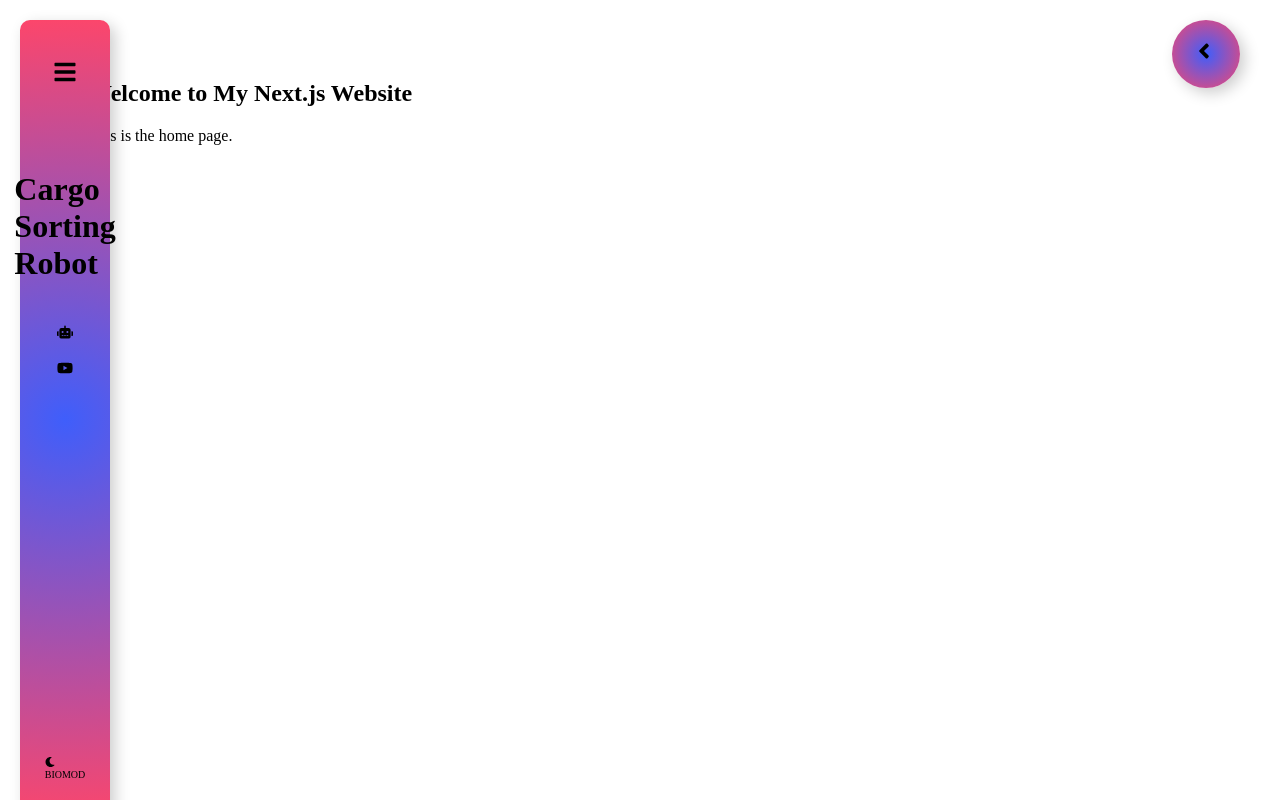
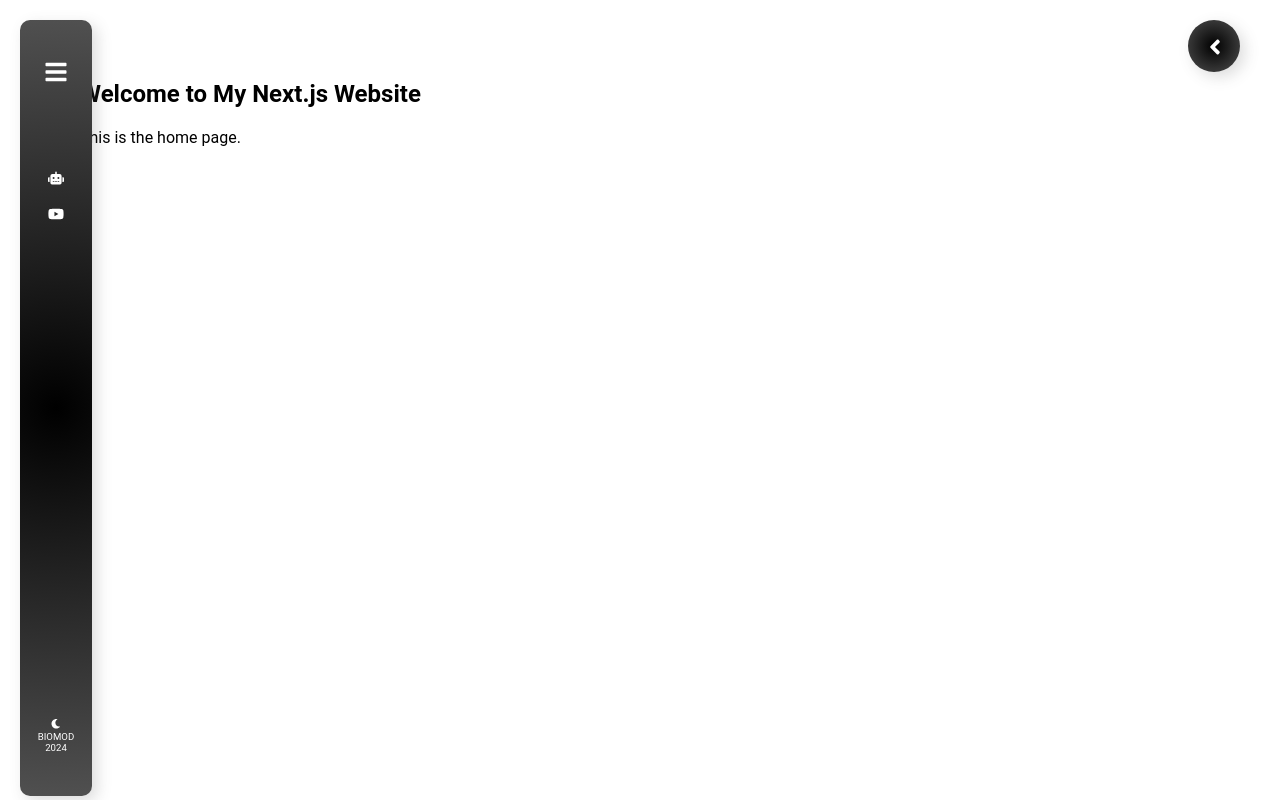
Before and after one commit to sbeeredd04/TBD, a Next.js app in the folder biomod24/: page / in a window 1280 px wide. Built offline with nearby package versions, Linux system fonts and the light colour scheme.

Commit message:
Color coding done Navbar and Sidebar setup with CSS

```diff
--- a/biomod24/src/app/components/Navbar.module.css
+++ b/biomod24/src/app/components/Navbar.module.css
@@ -12,15 +12,16 @@
     display: flex;
     align-items: center;
     transition: width 1s !important;
-    width: 48px;
-    height: 48px;
+    width: 32px;
+    height: 32px;
     overflow: hidden;
     margin-right: 20px;
   }
 
   .navbarContainer:hover {
     width: auto;
-    height: 48px;
+    height: 32px;
+    color: var(--sidebar-bg);
   }
 
   .navItems {
@@ -39,8 +40,9 @@
   }
 
   .navItem {
+    text-decoration: none;
     padding: 10px 20px;
-    color: var(--sidebar-color);
+    color: var(--sidebar-bg);
     cursor: pointer;
     white-space: nowrap;
     margin-left: 10px;
@@ -49,14 +51,15 @@
   .navItem:hover {
     background: var(--menu-item-hover);
     border-radius: 5px;
-    color: var(--sidebar-bg);
+    color: var(--sidebar-color);
   }
 
   .menuIcon {
     font-size: 24px;
     cursor: pointer;
-    color: var(--sidebar-color);
-    margin-left: 10px;
+    color: var(--sidebar-bg);
+    margin-top: 8px;
+    padding: 5px;
   }
 
   .icon {
--- a/biomod24/src/app/components/Sidebar.js
+++ b/biomod24/src/app/components/Sidebar.js
@@ -29,7 +29,7 @@ const Sidebar = () => {
       </div>
       <div className={styles.menuItems}>
         <div className={styles.menuItem}>
-          <h1>Cargo Sorting Robot</h1>
+          <span><h2>Cargo Sorting Robot</h2></span>
         </div>
         <div className={styles.menuItem}>
           <FaRobot />
@@ -44,7 +44,9 @@ const Sidebar = () => {
         <div className={styles.themeToggle} onClick={toggleTheme}>
           {theme === 'light' ? <FaMoon /> : <FaSun />}
         </div>
-        BIOMOD
+        <div className={styles.footerText}>
+          BIOMOD 2024
+        </div>
       </div>
     </div>
   );
--- a/biomod24/src/app/components/Sidebar.module.css
+++ b/biomod24/src/app/components/Sidebar.module.css
@@ -4,8 +4,8 @@
     position: fixed;
     top: 0;
     left: 0;
-    height: 95%;
-    width: 50px;
+    height: 92%;
+    width: 32px;
     background: var(--sidebar-bg);
     transition: width 0.5s;
     display: flex;
@@ -22,14 +22,14 @@
   }
 
   .sidebarContainer:hover {
-    width: 200px;
+    width: 10%;
   }
 
   .menuIcon {
     margin: 20px;
     font-size: 24px;
     cursor: pointer;
-    color: var(--sidebar-color);
+    color: var(--sidebar-bg);
   }
 
   .menuItems {
@@ -39,6 +39,7 @@
     flex-direction: column;
     align-items: center;
     padding-top: 30px;
+    color: var(--sidebar-bg);
   }
 
   .menuItem {
@@ -46,7 +47,7 @@
     padding: 10px;
     display: flex;
     align-items: center;
-    color: var(--sidebar-color);
+    color: var(--sidebar-bg);
     cursor: pointer;
     justify-content: center;
     transition: justify-content 0.3s;
@@ -54,7 +55,9 @@
 
   .menuItem:hover {
     background: var(--menu-item-hover);
-    color: var(--sidebar-bg);
+    color: var(--sidebar-color);
+    border-radius: 16px;
+    padding: 10%;
   }
 
   .sidebarContainer:hover .menuItem {
@@ -70,8 +73,22 @@
     display: inline;
   }
 
+  .sidebarContainer:hover .footer {
+    display: block;
+    box-shadow: 5px 5px 20px var(--box-shadow-color);
+  }
+
   .footer {
-    font-size: 10px;
-    padding: 20px;
+    font-size: 1.2vh;
+    padding: 10% 40%;
+    color: var(--sidebar-bg);
+    text-align: center;
+    border-radius: 16px;
+    margin: 20px;
+    cursor: pointer;
+  }
+
+  .footer:hover {
     color: var(--footer-color);
+    background-color: var(--sidebar-bg);
   }
--- a/biomod24/src/app/layout.js
+++ b/biomod24/src/app/layout.js
@@ -15,10 +15,9 @@ export default function RootLayout({ children }) {
   return (
     <html lang="en">
       <body>
-      <Sidebar />
-      <Navbar />
         <main style={{ marginLeft: '80px', marginTop: '80px', transition: 'margin-left 0.3s' }}>
-
+        <Sidebar />
+        <Navbar />
         {children}
         </main>
       </body>
--- a/biomod24/src/app/styles/globals.css
+++ b/biomod24/src/app/styles/globals.css
@@ -4,23 +4,27 @@
   --sidebar-bg: #ffffff;
   --sidebar-color: #000000;
   --menu-item-hover: #e0e0e0;
-  --bg-gradient-start: rgba(63, 94, 251, 1);
-  --bg-gradient-end: rgba(252, 70, 107, 1);
-  --box-shadow-color: rgba(0, 0, 0, 0.2);
+  --bg-gradient-start: rgb(0, 0, 0);
+  --bg-gradient-end: rgb(80, 80, 80);
+  --box-shadow-color: rgba(80, 80, 80, 0.2);
   --footer-color: #000000;
 }
 
 [data-theme='dark'] {
-  --sidebar-bg: #111111;
+  --sidebar-bg: #000;
   --sidebar-color: #ffffff;
-  --menu-item-hover: #333333;
-  --bg-gradient-start: rgba(63, 94, 251, 1);
-  --bg-gradient-end: rgba(252, 70, 107, 1);
-  --box-shadow-color: rgba(0, 0, 0, 0.2);
+  --menu-item-hover: #222222;
+  --bg-gradient-start: rgb(255, 255, 255);
+  --bg-gradient-end: rgb(200, 200, 200);
+  --box-shadow-color: rgba(0, 0, 0, 0.4);
   --footer-color: #ffffff;
 }
 
 body {
   background-color: var(--sidebar-bg);
   color: var(--sidebar-color);
+  font-family: 'Roboto', sans-serif;
+  margin: 0;
+  padding: 0;
+  transition: background-color 0.5s, color 0.5s;
 }
```
